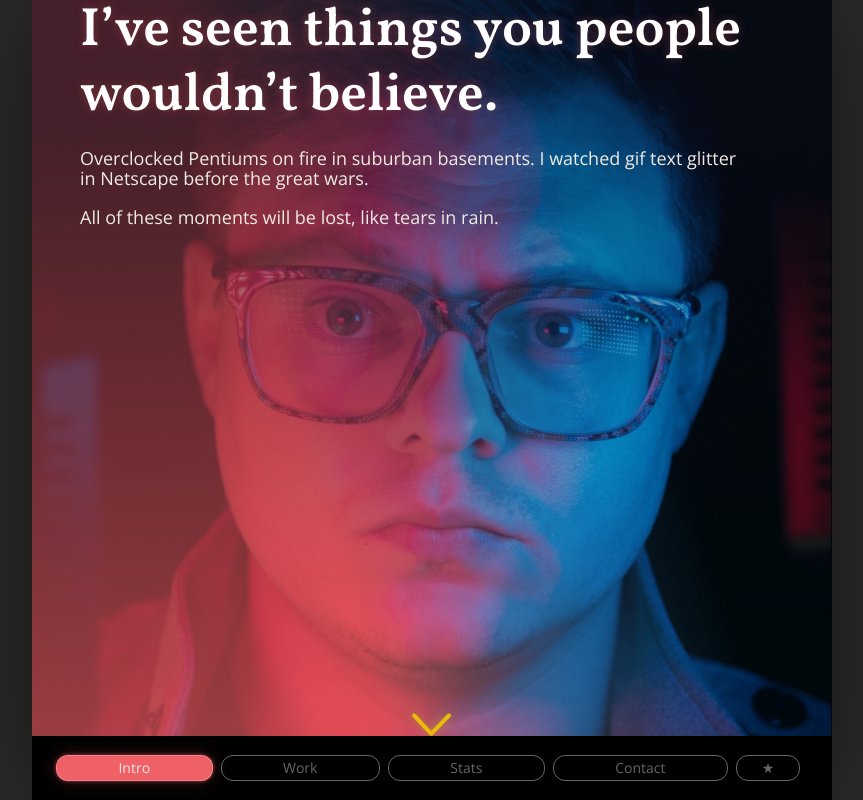
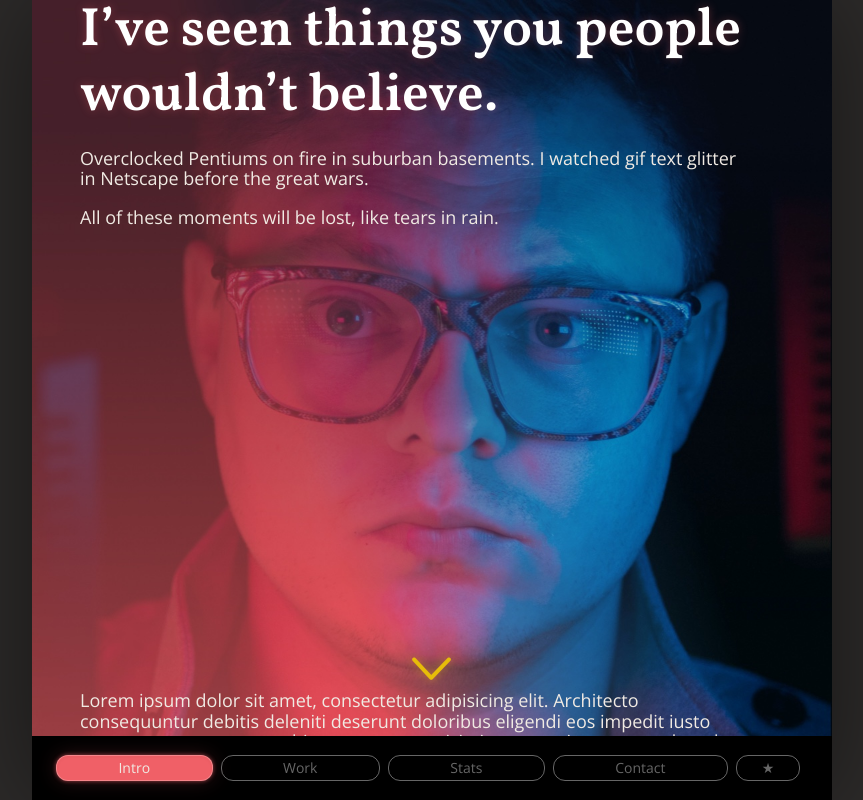
Before and after one commit to beacrea/coty.design, a Vue app: page /#/intro in a window 1280 px wide. Shown: the whole page, without its empty margins (208-1071 px from the left). Built offline with nearby package versions, Linux system fonts and the light colour scheme.

Commit message:
Copy and section height sizing tweaks

```diff
--- a/src/components/pages/About.vue
+++ b/src/components/pages/About.vue
@@ -10,11 +10,18 @@
     </section>
     <section id="qa1">
       <header>
-        <h1>Coty Beasley</h1>
-        <h2>I'm a product designer based in San Francisco.</h2>
-        <h3>I specialize in digital product strategy and interaction.</h3>
+        <p>Lorem ipsum dolor sit amet, consectetur adipisicing elit. Architecto consequuntur debitis deleniti deserunt doloribus eligendi eos impedit iusto magnam nemo neque nobis nostrum perspiciatis quas ratione rem sed, unde vitae.</p>
       </header>
-      <img src="/static/img/arrow-down.png" class="downArrow" alt="">
+    </section>
+    <section id="qa2">
+      <header>
+        <p>Lorem ipsum dolor sit amet, consectetur adipisicing elit. Architecto consequuntur debitis deleniti deserunt doloribus eligendi eos impedit iusto magnam nemo neque nobis nostrum perspiciatis quas ratione rem sed, unde vitae.</p>
+      </header>
+    </section>
+    <section id="qa3">
+      <header>
+        <p>Lorem ipsum dolor sit amet, consectetur adipisicing elit. Architecto consequuntur debitis deleniti deserunt doloribus eligendi eos impedit iusto magnam nemo neque nobis nostrum perspiciatis quas ratione rem sed, unde vitae.</p>
+      </header>
     </section>
   </div>
 </template>
@@ -45,7 +52,7 @@ section {
   flex: 1 1 auto;
   display: flex;
   flex-direction: column;
-  min-height: 100%;
+  min-height: calc(100% + 64px);
   align-items: center;
   justify-content: center;
   position: relative;
@@ -63,8 +70,10 @@ section {
     }
   }
   &#intro {
+    min-height: calc(100% - 64px);
     .downArrow {
-      top: calc(100% - 32px);
+      top: calc(100% - 2.4rem);
+      left: calc(50% - 2.9rem);
       position: absolute;
       display: inline-block;
       width: 5.8rem;
@@ -87,6 +96,14 @@ section {
     }
   }
 }
+
+/* Tablets+ */
+@media screen and (min-width: 76rem) {
+  section p {
+    font-size: ($p_size * 1.4);
+  }
+}
+
 header {
   margin-bottom: 25%;
   padding-right: 3.2rem;
```
